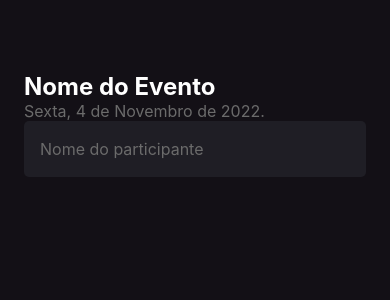
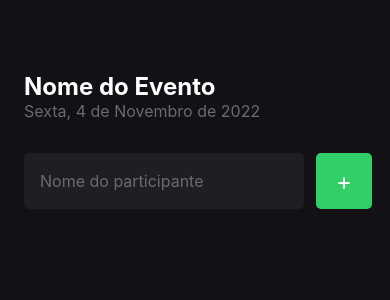
Before and after one commit to Victor-Raony/app_im_here, a React Native app in the folder imhere/: screen / in a window 390 px wide. Shown: the top 300 px of the page. Built offline with nearby package versions, Linux system fonts and the light colour scheme.

Commit message:
Formulario

```diff
--- a/imhere/package.json
+++ b/imhere/package.json
@@ -5,8 +5,7 @@
   "scripts": {
     "start": "expo start",
     "android": "expo start --android",
-    "ios": "expo start --ios",
-    "web": "expo start --web"
+    "ios": "expo start --ios"
   },
   "dependencies": {
     "expo": "~47.0.9",
--- a/imhere/src/screens/Home/index.tsx
+++ b/imhere/src/screens/Home/index.tsx
@@ -1,8 +1,15 @@
-import { Text, View, TextInput } from 'react-native';
+import { Text, View, TextInput, TouchableOpacity } from 'react-native';
 import { styles } from './styles';
 
 export function Home(){
+
+
+  function handleParticipantAdd(){
+    console.log("Voce clicou no botao Adicionar!");
+  }
+
   return(
+
     <View style={styles.container}>
 
       <Text style={styles.eventName}>
@@ -10,15 +17,22 @@
       </Text>
 
       <Text style={styles.eventDate}>
-        Sexta, 4 de Novembro de 2022.
+        Sexta, 4 de Novembro de 2022
         </Text>
 
-      <TextInput
-        style={styles.input}
-        placeholder="Nome do participante"
-        placeholderTextColor="#6b6b6b"
-      />
+      <View style={styles.form}>
+        <TextInput
+          style={styles.input}
+          placeholder="Nome do participante"
+          placeholderTextColor="#6b6b6b"
+        />
 
+        <TouchableOpacity style={styles.button} onPress={handleParticipantAdd}>
+          <Text style={styles.buttonText}>
+            +
+          </Text>
+        </TouchableOpacity>
+      </View>
     </View>
   );
 }
--- a/imhere/src/screens/Home/styles.ts
+++ b/imhere/src/screens/Home/styles.ts
@@ -17,11 +17,31 @@
     fontSize: 16
   },
   input:{
+    flex: 1,
     height: 56,
     backgroundColor: '#1f1e25',
     borderRadius: 5,
     color: '#fff',
     padding: 16,
     fontSize: 16,
+    marginRight: 12
   },
+  buttonText:{
+    color: '#fff',
+    fontSize: 24,
+  },
+  button:{
+    width: 56,
+    height: 56,
+    borderRadius: 5,
+    backgroundColor: '#31cf67',
+    alignItems: 'center',
+    justifyContent: 'center'
+  },
+  form:{
+    width: '100%',
+    flexDirection: 'row',
+    marginTop: 32,
+    marginBottom: 42
+  }
 });
```
